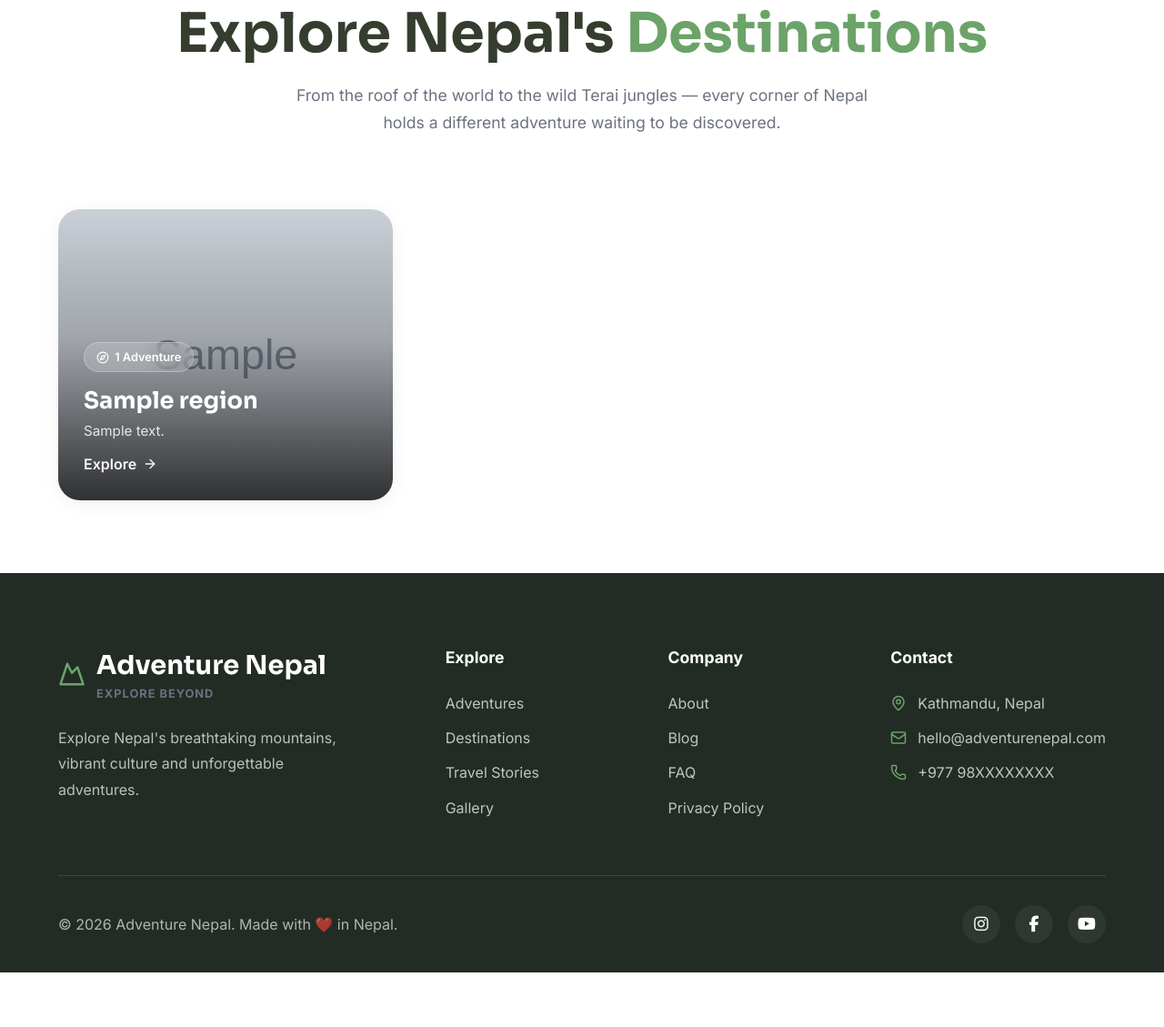
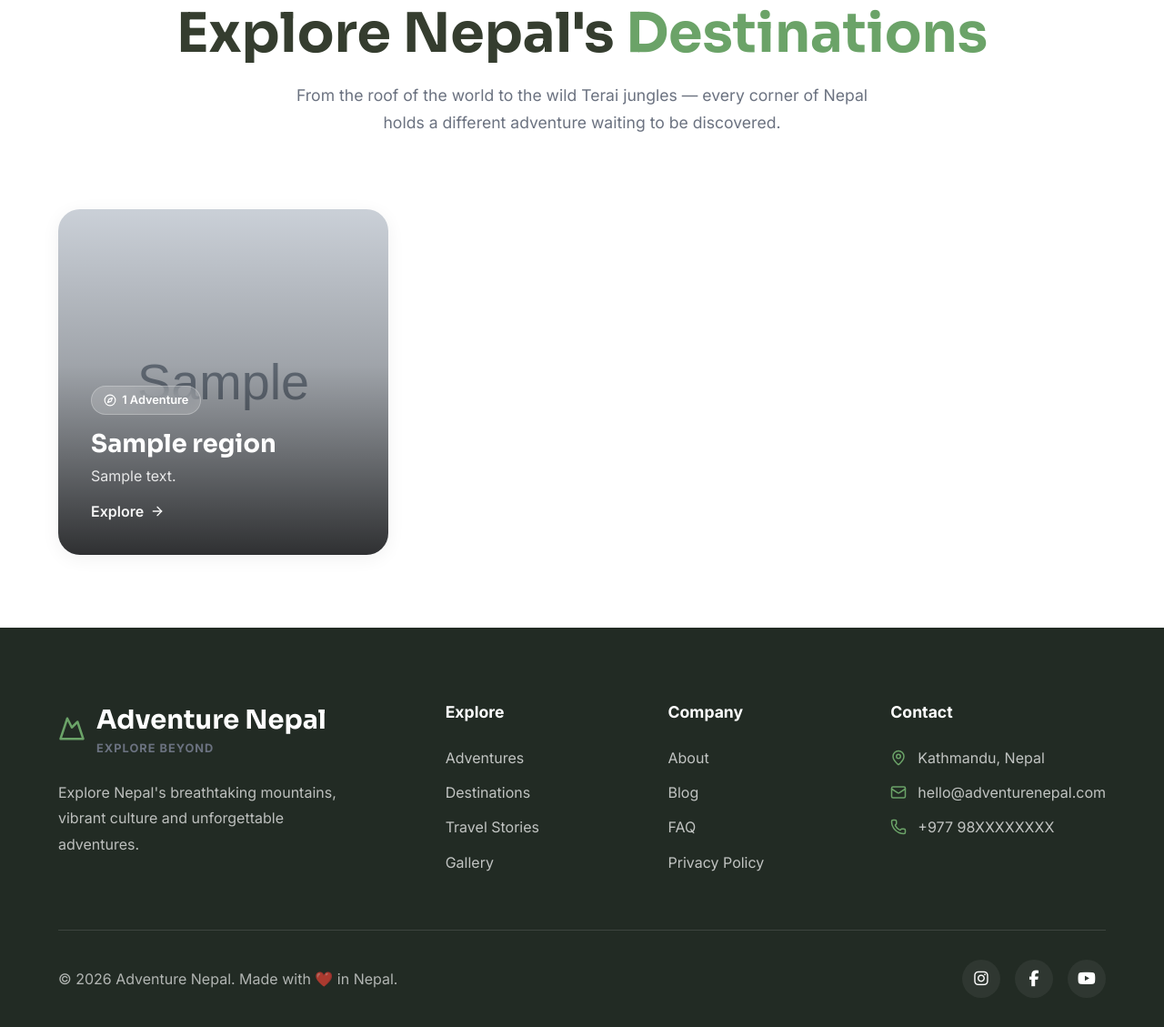
Before and after one commit to grgsaugat11/adventure-hub, a Django app: page /destinations/ in a window 1280 px wide. Shown: the part 283-1412 px from the top of the page at 91% size. Before the commit the page ends 1352 px from the top, so only its background shows below. Run offline with Django 5.2, Linux system fonts and the light colour scheme; tables that the repository leaves empty hold one stand-in row (values such as "Sample post"); grey boxes marked "Sample" are stand-in pictures.

Commit message:
style: update button styles and grid layouts for adventures and destinations pages

```diff
--- a/static/css/components.css
+++ b/static/css/components.css
@@ -1,3 +1,7 @@
+a {
+  text-decoration: none;
+}
+
 .btn {
   display: inline-flex;
   align-items: center;
--- a/static/css/pages/adventures.css
+++ b/static/css/pages/adventures.css
@@ -335,8 +335,8 @@
 
 .adventures__grid {
   display: grid;
-  grid-template-columns: repeat(auto-fill, minmax(245px, 1fr));
-  gap: 1.75rem;
+  grid-template-columns: repeat(3, 1fr);
+  gap: 2rem;
 }
 
 /* Listing card extensions (base card styles live in sections/featured.css) */
@@ -823,6 +823,10 @@
     grid-template-columns: 1fr;
   }
 
+  .adventures__grid {
+    grid-template-columns: repeat(2, 1fr);
+  }
+
   .booking-card {
     position: static;
   }
--- a/static/css/pages/destinations.css
+++ b/static/css/pages/destinations.css
@@ -11,13 +11,13 @@
 .destination-grid-page {
   display: grid;
   grid-template-columns: repeat(3, 1fr);
-  gap: 1.5rem;
+  gap: 2rem;
 }
 
 .destination-tile {
   position: relative;
   display: block;
-  height: 320px;
+  height: 380px;
   border-radius: var(--radius-card);
   overflow: hidden;
   text-decoration: none;
@@ -42,7 +42,7 @@
   z-index: 1;
   display: flex;
   align-items: flex-end;
-  padding: 1.75rem;
+  padding: 2.25rem;
   background: linear-gradient(
     to top,
     rgba(0, 0, 0, 0.78),
@@ -88,17 +88,21 @@
 
 .destination-tile h3 {
   font-family: var(--font-heading);
-  font-size: 1.6rem;
+  font-size: 1.7rem;
   line-height: 1.2;
   margin-bottom: 0.4rem;
 }
 
 .destination-tile p {
   opacity: 0.85;
-  font-size: 0.95rem;
+  font-size: 1rem;
   line-height: 1.6;
-  margin-bottom: 0.75rem;
-  max-width: 34ch;
+  margin-bottom: 0.85rem;
+  max-width: 40ch;
+  display: -webkit-box;
+  -webkit-line-clamp: 2;
+  -webkit-box-orient: vertical;
+  overflow: hidden;
 }
 
 .destination-tile__link {
@@ -201,7 +205,7 @@
   justify-content: space-between;
   gap: 1rem;
   flex-wrap: wrap;
-  margin-bottom: 2rem;
+  margin: clamp(2.5rem, 5vw, 4.5rem) 0 2.75rem;
 }
 
 .destination-body__title {
@@ -227,7 +231,7 @@
   }
 
   .destination-tile {
-    height: 280px;
+    height: 300px;
   }
 }
 
--- a/static/css/sections/destinations.css
+++ b/static/css/sections/destinations.css
@@ -66,6 +66,8 @@
 
   display: flex;
   align-items: flex-end;
+
+  text-decoration: none;
 
   padding: 2rem;
 
```
